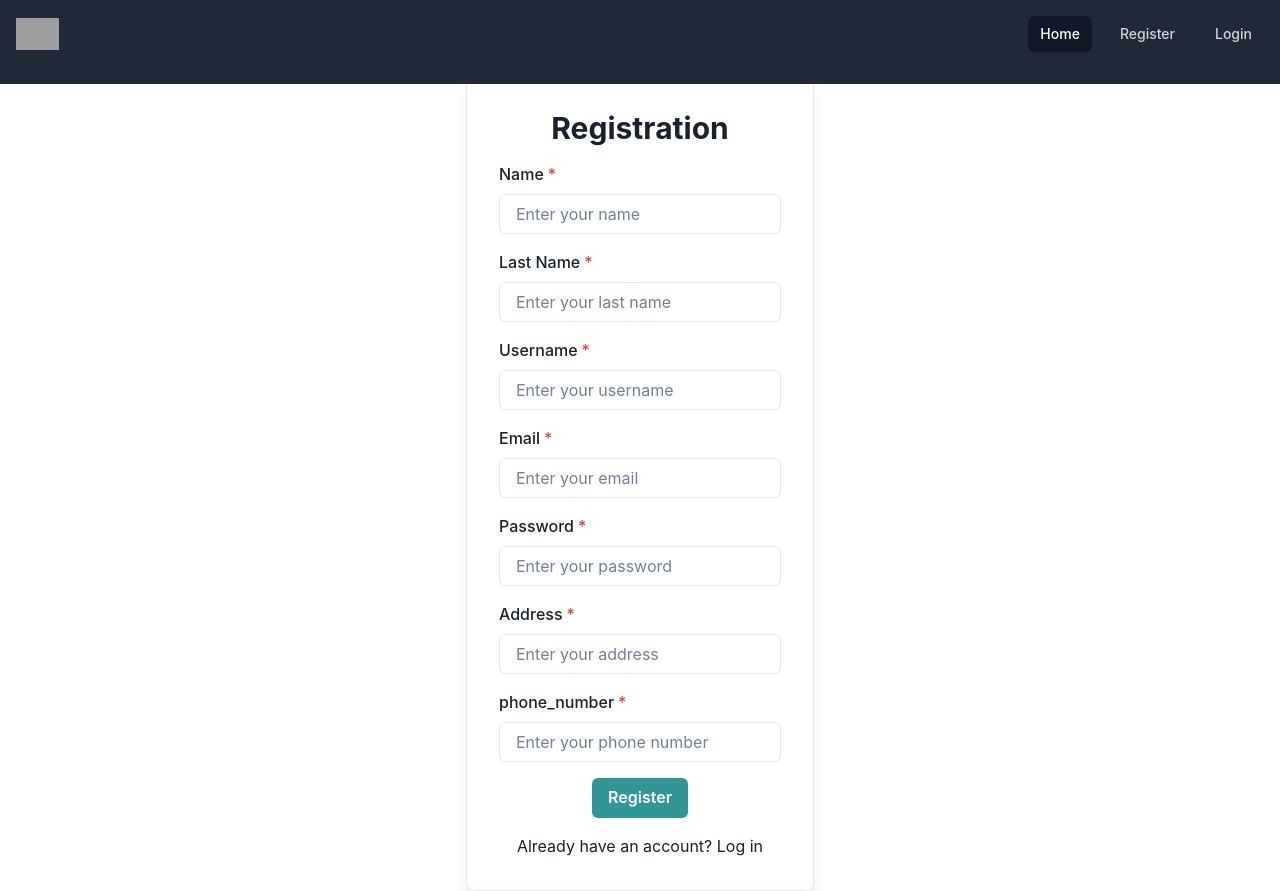
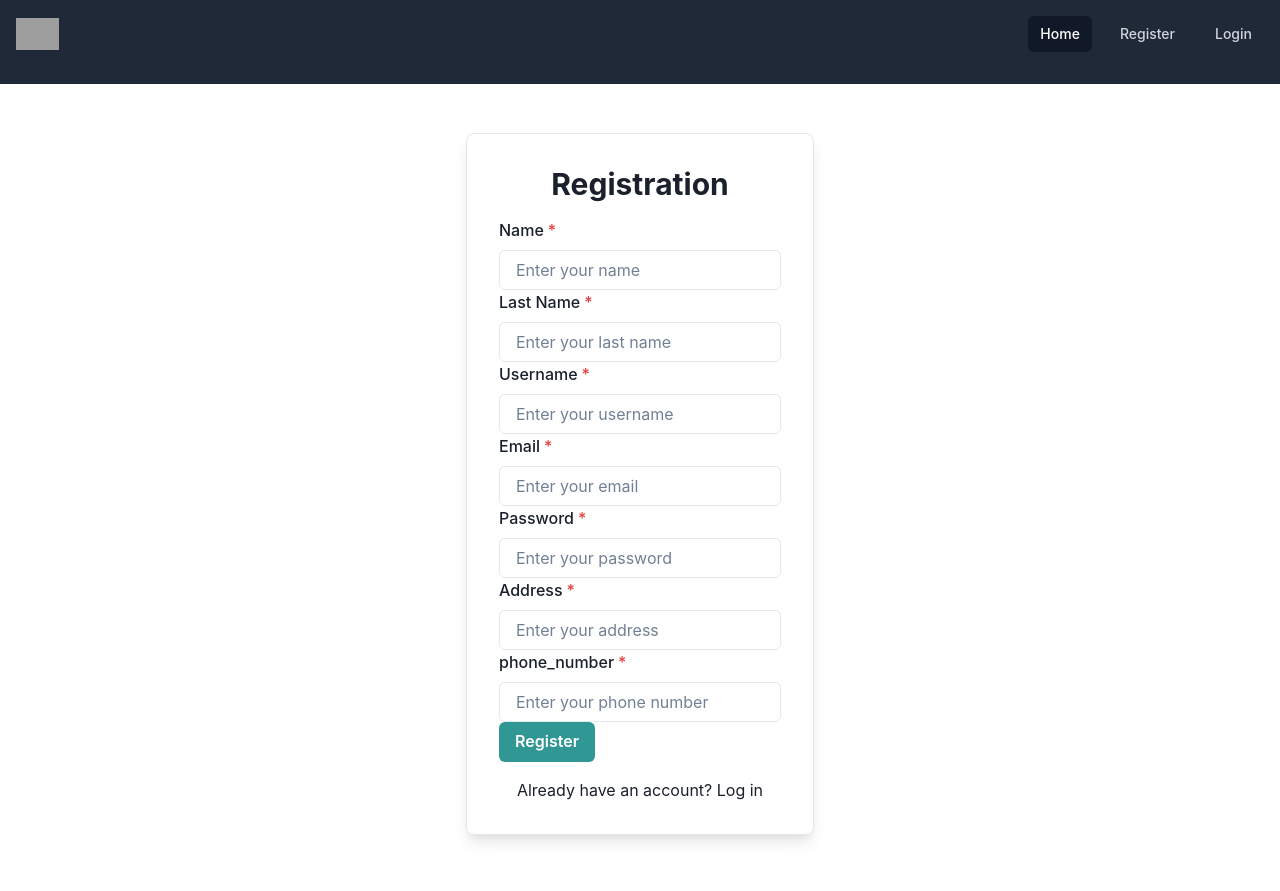
Before and after one commit to sheilabarnagot/HopefulHarvest, a React (Vite) app in the folder frontend/: page /register in a window 1280 px wide. Built offline with nearby package versions, Linux system fonts and the light colour scheme; grey boxes are pictures that could not be loaded.

Commit message:
Small changes to registration and login

```diff
--- a/frontend/package.json
+++ b/frontend/package.json
@@ -15,7 +15,6 @@
     "@emotion/styled": "^11.11.0",
     "@headlessui/react": "^1.7.17",
     "@heroicons/react": "^2.0.18",
-    "@types/axios": "^0.14.0",
     "@types/react-router-dom": "^5.3.3",
     "axios": "^1.6.2",
     "chart.js": "^4.4.1",
--- a/frontend/src/UserRegistration.tsx
+++ b/frontend/src/UserRegistration.tsx
@@ -12,7 +12,7 @@ import {
 
 interface RegistrationData {
   name: string;
-  lastName: string;
+  lastname: string;
   username: string;
   email: string;
   password: string;
@@ -22,7 +22,7 @@ interface RegistrationData {
 
 const UserRegistration: React.FC = () => {
   const [name, setname] = useState<string>('');
-  const [lastName, setlastName] = useState<string>('');
+  const [lastname, setlastName] = useState<string>('');
   const [username, setusername] = useState<string>('');
   const [email, setemail] = useState<string>('');
   const [password, setpassword] = useState<string>('');
@@ -30,12 +30,20 @@ const UserRegistration: React.FC = () => {
   const [phone_number, setphone_number] = useState<number>();
   const [showErrors, setShowErrors] = useState<boolean>(false);
 
-
-  const handleRegistration = async () => {
+  const handleRegistration = async e => {
+    e.preventDefault();
     setShowErrors(true);
 
     try {
-      if (!name || !lastName || !username || !email || !password || !address || !phone_number) {
+      if (
+        !name ||
+        !lastname ||
+        !username ||
+        !email ||
+        !password ||
+        !address ||
+        !phone_number
+      ) {
         throw new Error('All fields are required');
       }
 
@@ -58,14 +66,14 @@ const UserRegistration: React.FC = () => {
       // fake
       const registrationData: RegistrationData = {
         name,
-        lastName,
+        lastname,
         username,
         email,
         password: hashedPassword,
         address,
         phone_number,
       };
-
+      console.log(registrationData);
       const response = await fetch('http://localhost:3000/register', {
         method: 'POST',
         headers: {
@@ -110,19 +118,19 @@ const UserRegistration: React.FC = () => {
         maxWidth="400px"
         borderWidth={1}
         borderRadius={8}
-        boxShadow="lg"
-      >
+        boxShadow="lg">
         <VStack spacing={4}>
           <Heading as="h2" size="lg">
             Registration
           </Heading>
+          <form onSubmit={handleRegistration}>
             <FormControl id="firstName" isRequired>
               <FormLabel>Name</FormLabel>
               <Input
                 type="text"
                 placeholder="Enter your name"
                 value={name}
-              onChange={(e) => setname(e.target.value)}
+                onChange={e => setname(e.target.value)}
               />
               {showErrors && !name && (
                 <Text color="red" fontSize="sm">
@@ -130,15 +138,15 @@ const UserRegistration: React.FC = () => {
                 </Text>
               )}
             </FormControl>
-          <FormControl id="lastName" isRequired>
+            <FormControl id="lastname" isRequired>
               <FormLabel>Last Name</FormLabel>
               <Input
                 type="text"
                 placeholder="Enter your last name"
-              value={lastName}
-              onChange={(e) => setlastName(e.target.value)}
+                value={lastname}
+                onChange={e => setlastName(e.target.value)}
               />
-            {showErrors && !lastName && (
+              {showErrors && !lastname && (
                 <Text color="red" fontSize="sm">
                   Please enter your last name
                 </Text>
@@ -150,7 +158,7 @@ const UserRegistration: React.FC = () => {
                 type="text"
                 placeholder="Enter your username"
                 value={username}
-              onChange={(e) => setusername(e.target.value)}
+                onChange={e => setusername(e.target.value)}
               />
               {showErrors && !username && (
                 <Text color="red" fontSize="sm">
@@ -164,7 +172,7 @@ const UserRegistration: React.FC = () => {
                 type="email"
                 placeholder="Enter your email"
                 value={email}
-              onChange={(e) => setemail(e.target.value)}
+                onChange={e => setemail(e.target.value)}
               />
               {showErrors && !email && (
                 <Text color="red" fontSize="sm">
@@ -178,7 +186,7 @@ const UserRegistration: React.FC = () => {
                 type="password"
                 placeholder="Enter your password"
                 value={password}
-              onChange={(e) => setpassword(e.target.value)}
+                onChange={e => setpassword(e.target.value)}
               />
               {showErrors && !password && (
                 <Text color="red" fontSize="sm">
@@ -192,7 +200,7 @@ const UserRegistration: React.FC = () => {
                 type="address"
                 placeholder="Enter your address"
                 value={address}
-              onChange={(e) => setaddress(e.target.value)}
+                onChange={e => setaddress(e.target.value)}
               />
               {showErrors && !address && (
                 <Text color="red" fontSize="sm">
@@ -206,16 +214,18 @@ const UserRegistration: React.FC = () => {
                 type="tel"
                 placeholder="Enter your phone number"
                 value={phone_number}
-              onChange={(e) => setphone_number(parseInt(e.target.value, 10))}/>
+                onChange={e => setphone_number(parseInt(e.target.value, 10))}
+              />
               {showErrors && !phone_number && (
                 <Text color="red" fontSize="sm">
                   Please enter your phone_number.
                 </Text>
               )}
             </FormControl>
-          <Button colorScheme="teal" onClick={handleRegistration}>
+            <Button colorScheme="teal" type="submit">
               Register
             </Button>
+          </form>
           <Text>
             Already have an account? <a href="/login">Log in</a>
           </Text>
--- a/frontend/src/login.tsx
+++ b/frontend/src/login.tsx
@@ -1,18 +1,21 @@
 import React, { useState } from 'react';
 import { Link, useNavigate } from 'react-router-dom';
-import axios from 'axios';
 
 const Login: React.FC = () => {
-  const [email, setEmail] = useState<string>('');
+  const [username, setUsername] = useState<string>('');
   const [password, setPassword] = useState<string>('');
   const [error, setError] = useState<string | null>(null);
   const navigate = useNavigate();
 
-  const handleLogin = async () => {
+  const handleLogin = async e => {
+    e.preventDefault();
     try {
-      const response = await axios.post('/api/login', {
-        email,
-        password,
+      const response = await fetch('http://localhost:3000/login', {
+        method: 'POST',
+        headers: {
+          'Content-Type': 'application/json',
+        },
+        body: JSON.stringify({ username, password }),
       });
 
       if (response.status === 200) {
@@ -32,17 +35,17 @@ const Login: React.FC = () => {
       <div className="bg-gray-700 p-8 rounded shadow-md w-96">
         <h1 className="text-2xl font-bold mb-4">Login Page</h1>
         {error && <p className="text-red-500 mb-4">{error}</p>}
-        <form>
+        <form onSubmit={handleLogin}>
           <div className="mb-4">
-            <label htmlFor="email" className="block text-sm font-medium">
-              Email:
+            <label htmlFor="username" className="block text-sm font-medium">
+              username:
             </label>
             <input
-              type="email"
-              id="email"
+              type="username"
+              id="username"
               className="mt-1 p-2 w-full border rounded-md bg-gray-600 text-gray-800"
-              value={email}
-              onChange={(e) => setEmail(e.target.value)}
+              value={username}
+              onChange={e => setUsername(e.target.value)}
             />
           </div>
           <div className="mb-4">
@@ -54,14 +57,12 @@ const Login: React.FC = () => {
               id="password"
               className="mt-1 p-2 w-full border rounded-md bg-gray-600 text-gray-800"
               value={password}
-              onChange={(e) => setPassword(e.target.value)}
+              onChange={e => setPassword(e.target.value)}
             />
           </div>
           <button
-            type="button"
-            onClick={handleLogin}
-            className="bg-blue-500 text-white py-2 px-4 rounded-md hover:bg-blue-600"
-          >
+            type="submit"
+            className="bg-blue-500 text-white py-2 px-4 rounded-md hover:bg-blue-600">
             Login
           </button>
         </form>
```
Also changed, not shown: 2 other files (tests, documents, lock files or other folders). Lines whose indentation alone changed are shown as unchanged.
